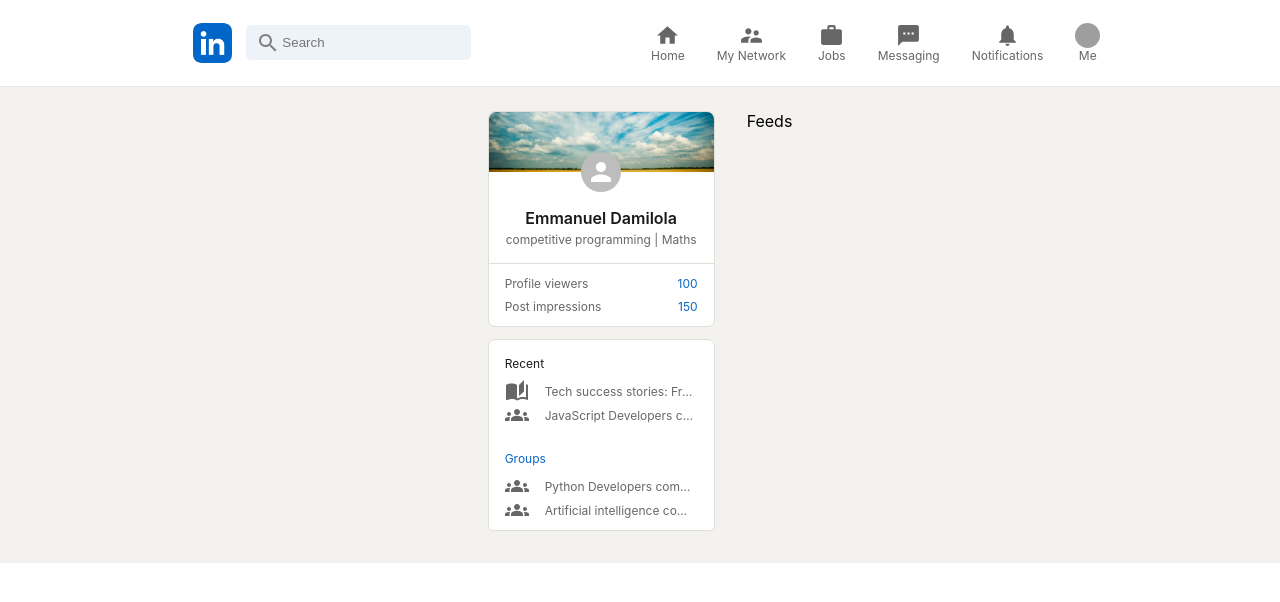
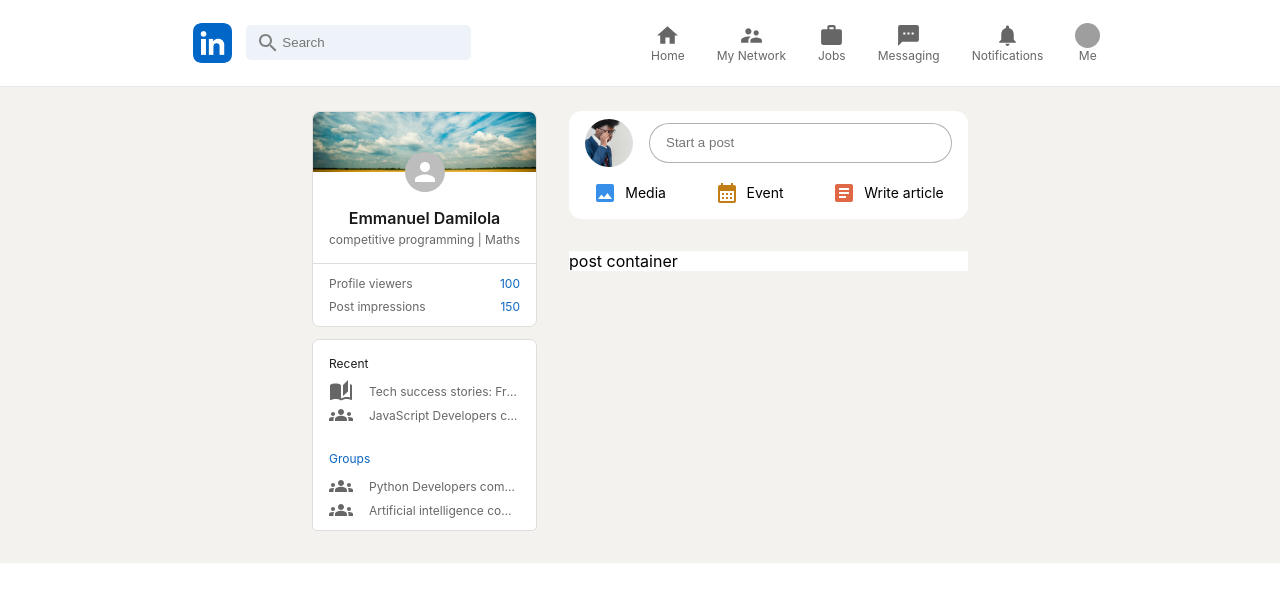
Before and after one commit to DAEM007/linkedIn-clone, a React (Create React App) app: page / in a window 1280 px wide. Shown: the top 602 px of the page. Built offline with nearby package versions, Linux system fonts and the light colour scheme; grey boxes are pictures that could not be loaded.

Commit message:
updates to linkedIn-clone

```diff
--- /dev/null
+++ b/src/FeedOption.css
@@ -0,0 +1,8 @@
+.share__box {
+  display: flex;
+  align-items: center;
+  gap: 0.5rem;
+  padding-inline: 0.5rem;
+  padding-block: 14px;
+  font-size: 14px;
+}
--- /dev/null
+++ b/src/FeedOption.js
@@ -0,0 +1,11 @@
+import React from "react";
+import "./FeedOption.css";
+
+export const FeedOption = ({ Icon, title, color }) => {
+  return (
+    <div className="share__box">
+      {Icon && <Icon style={{ color: color }} className="share__box__icon" />}
+      <p>{title}</p>
+    </div>
+  );
+};
--- a/src/Feeds.css
+++ b/src/Feeds.css
@@ -0,0 +1,50 @@
+.feeds__container {
+  flex: 0.6;
+  width: 555px;
+}
+
+.feed__entry {
+  width: 100%;
+  display: flex;
+  flex-direction: column;
+  background: #fff;
+  border-radius: 0.8rem;
+  margin-bottom: 2rem;
+}
+
+.top__container {
+  display: flex;
+  gap: 1rem;
+  margin: 8px 16px 0;
+}
+
+.top__container .author__writing__container {
+  width: 48px;
+  height: 48px;
+}
+
+.author__writing__container img {
+  width: 100%;
+  height: 100%;
+  object-fit: cover;
+  border-radius: 50%;
+}
+
+.top__container input {
+  flex-grow: 1;
+  outline: none;
+  border: 1px solid #0000004d;
+  border-radius: 35px;
+  padding: 10px 8px 10px 16px;
+  margin-block: 4px;
+}
+
+.bottom__container {
+  display: flex;
+  justify-content: space-around;
+}
+
+.post__container {
+  width: 100%;
+  background: #fff;
+}
--- a/src/Feeds.js
+++ b/src/Feeds.js
@@ -1,7 +1,34 @@
 import React from "react";
+import "./Feeds.css";
+import authorImage from "../src/assets/images/author.jpg";
+import { feedOptions } from "./FeedsOptionData";
+import { FeedOption } from "./FeedOption";
 
 function Feeds() {
-  return <div>Feeds</div>;
+  return (
+    <div className="feeds__container">
+      <div className="feed__entry">
+        <div className="top__container">
+          <div className="author__writing__container">
+            <img src={authorImage} alt="" />
+          </div>
+          <input type="text" placeholder="Start a post" />
+        </div>
+        <div className="bottom__container">
+          {feedOptions.map((option, index) => (
+            <FeedOption
+              key={index}
+              color={option.color}
+              Icon={option.icon}
+              title={option.title}
+            />
+          ))}
+        </div>
+      </div>
+
+      <div className="post__container">post container</div>
+    </div>
+  );
 }
 
 export default Feeds;
--- /dev/null
+++ b/src/FeedsOptionData.js
@@ -0,0 +1,21 @@
+import ImageIcon from "@mui/icons-material/Image";
+import CalendarMonthIcon from "@mui/icons-material/CalendarMonth";
+import ArticleIcon from "@mui/icons-material/Article";
+
+export const feedOptions = [
+  {
+    icon: ImageIcon,
+    title: "Media",
+    color: "#378fe9",
+  },
+  {
+    icon: CalendarMonthIcon,
+    title: "Event",
+    color: "#c37d16",
+  },
+  {
+    icon: ArticleIcon,
+    title: "Write article",
+    color: "#e06847",
+  },
+];
--- a/src/Header.js
+++ b/src/Header.js
@@ -2,8 +2,8 @@
 import "./Header.css";
 import SearchIcon from "@mui/icons-material/Search";
 import LinkedInLogo from "../src/assets/images/linkedIn-logo.webp";
+import { optionsData } from "./HeaderOptionData";
 import HeaderOption from "./HeaderOption";
-import { optionsData } from "./HeaderOptionData";
 
 function Header() {
   return (
--- a/src/HeaderOption.js
+++ b/src/HeaderOption.js
@@ -5,7 +5,7 @@
   return (
     <div className="headerOption">
       {avatar && <img className="headerOption__avatar" src={avatar} alt="" />}
-      {Icon && Icon && <Icon className="headerOption__icon" />}
+      {Icon && <Icon className="headerOption__icon" />}
       <h3 className="headerOption__title">{title}</h3>
     </div>
   );
--- a/src/Sidebar.css
+++ b/src/Sidebar.css
@@ -1,4 +1,5 @@
 .sidebar {
+  width: 225px; /* TODO: Remove if unnecessary */
   position: sticky;
   top: 80px;
   flex: 0.2;
@@ -7,7 +8,6 @@
 
 .sidebar__top,
 .sidebar__bottom {
-  width: 225px; /* TODO: Remove if unnecessary */
   display: flex;
   flex-direction: column;
   align-items: center;
```
Also changed, not shown: src/assets/images/author.jpg (added).
